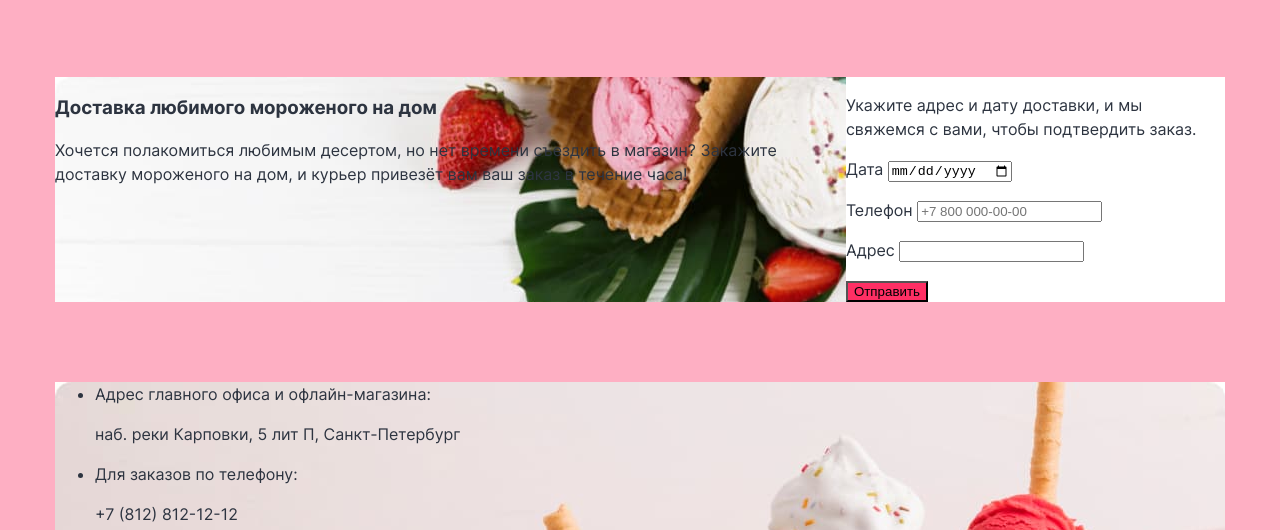
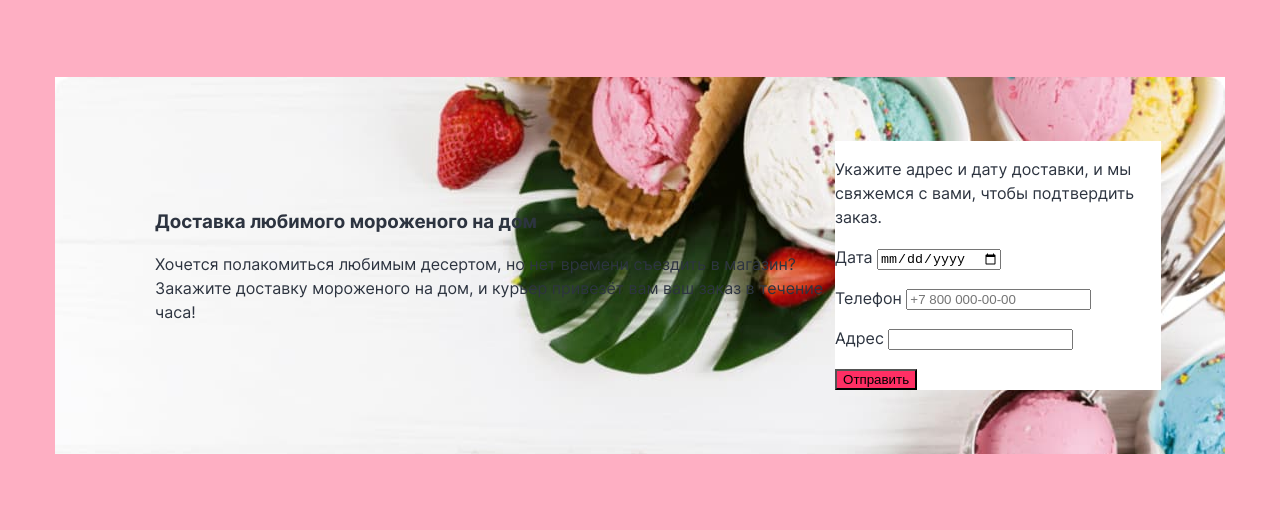
Before and after one commit to Mari-Shel/Glacy-2377367, a plain HTML site: page index.html in a window 1280 px wide. Shown: the part 2518-3048 px from the top of the page. Drawn offline with Linux system fonts and the light colour scheme.

Commit message:
Добавила флексы

```diff
--- a/styles/styles.css
+++ b/styles/styles.css
@@ -186,15 +186,22 @@ display: flex;
   background-image: url("../images/delivery.jpg");
   margin-top: 80px;
   margin-bottom: 80px;
+padding-left: 100px;
+
 }
 .delivery-info{
   display: flex;
+
+
+  align-items: center;
 }
 .appointment{
   background-color: #FFFFFF;
+  margin: 64px 64px 64px 0;
 }
 
 .contacts {
+  display: flex;
   color: #2D3440;
   background-image: url("../images/contacts.jpg");
   background-repeat: no-repeat;
```
